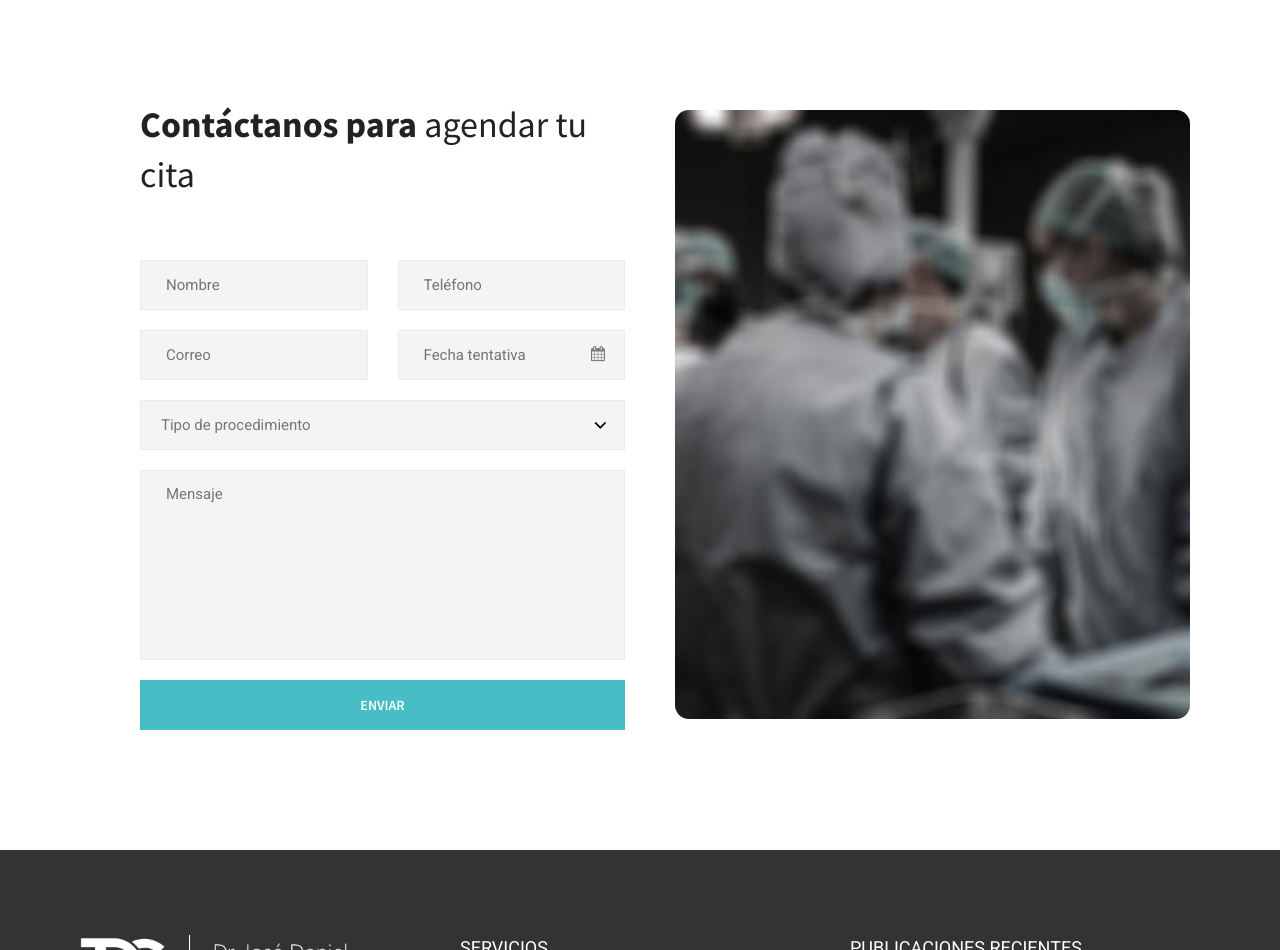
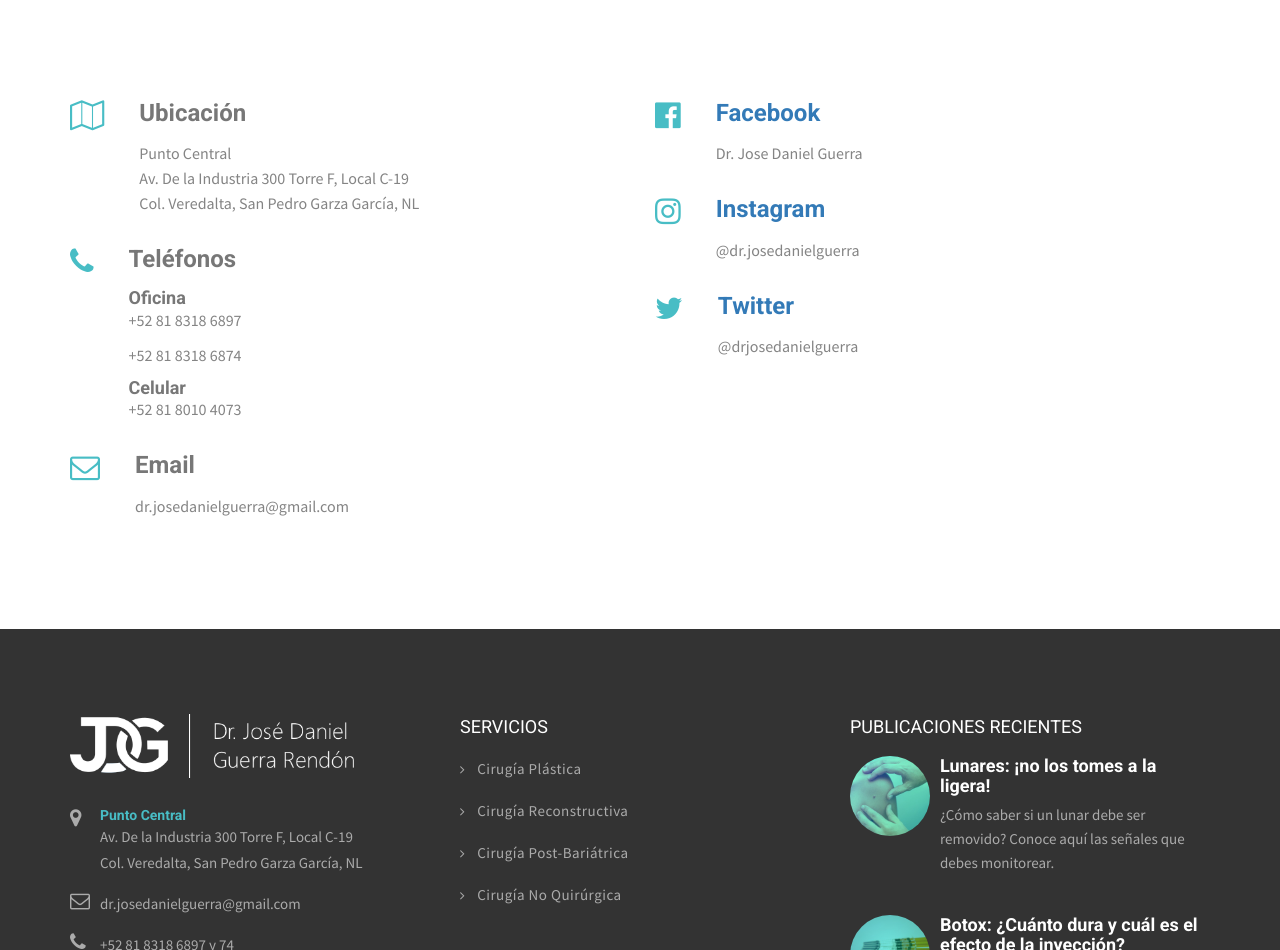
Before and after one commit to DFsharp/dr-dan, a plain HTML site: page appointment.html in a window 1280 px wide. Shown: the part 539-1489 px from the top of the page. Drawn offline with Linux system fonts and the light colour scheme; some packages are replaced by stand-ins of ours.

Commit message:
removes contact forms

```diff
--- a/appointment.html
+++ b/appointment.html
@@ -207,79 +207,114 @@
 <!--End Page Title-->
 
 <!-- Contact Section -->
-<section class="blog-section section style-three appointment-pt0">
+<section class="section contact">
+    <!-- container start -->
     <div class="container">
         <div class="row">
-            <div class="col-md-6 col-sm-12 col-xs-12">
-                <div class="contact-area style-two">
-                    <div class="section-title">
-                        <h3>Contáctanos para<span> agendar tu cita</span></h3>
+            <div class="col-md-6">
+                <!-- address start -->
+                <div class="address-block">
+                    <!-- Location -->
+                    <div class="media">
+                        <a target="_blank" style="display:contents;" href="https://goo.gl/maps/EMSAuZtV4vP2">  <i class="fa fa-map-o" style="width:40px;"></i></a>
+                        <div class="media-body">
+                            <a target="_blank" href="https://goo.gl/maps/EMSAuZtV4vP2">  <h3 style="color:#777777;">Ubicación</h3></a>
+                            <a target="_blank" href="https://goo.gl/maps/EMSAuZtV4vP2">
+                              <p>Punto Central<br>Av. De la Industria 300 Torre F, Local C-19<br>Col. Veredalta, San Pedro Garza García, NL </p></a>
+                        </div>
                     </div>
-                    <form name="contact_form" class="default-form contact-form" action="sendmail.php" method="post">
-                        <div class="row">
-                            <div class="col-md-6 col-sm-12 col-xs-12">
-                                <div class="form-group">
-                                    <input type="text" name="Name" placeholder="Nombre" required="">
-                                </div>
-                                <div class="form-group">
-                                    <input type="email" name="Email" placeholder="Correo" required="">
-                                </div>
+                    <!-- Phone -->
+                    <div class="media">
+                        <i class="fa fa-phone" style="width:40px;"></i>
+                        <div class="media-body">
+                            <h3>Teléfonos</h3>
+                            <h4>Oficina</h4>
+                            <a href="tel:+52 81 8318 6897">
+                              <p>+52 81 8318 6897</p>
+                              </a>
+                              <a href="tel:+52 81 8318 6874">
+                                <p>+52 81 8318 6874</p>
+                                </a>
+                                <h4>Celular</h4>
+                                  <a href="tel:+52 81 8010 4073">
+                                    <p>+52 81 8010 4073</p>
+                                    </a>
+                        </div>
+                    </div>
+                    <!-- Email -->
+                    <div class="media">
+                        <i class="fa fa-envelope-o" style="width:40px;"></i>
+                        <div class="media-body">
+                            <h3>Email</h3>
+                            <a href="mailto:dr.josedanielguerra@gmail.com">
+                              <p>dr.josedanielguerra@gmail.com</p>
+                            </a>
+                        </div>
+                    </div>
+                </div>
+                <!-- address end -->
+            </div>
 
-                            </div>
-                            <div class="col-md-6 col-sm-12 col-xs-12">
 
-                                <div class="form-group">
-                                    <input type="text" name="Phone" placeholder="Teléfono" required="">
-                                </div>
+            <div class="col-md-6">
+                <!-- address start -->
+                <div class="address-block">
 
-                                <div class="form-group">
-                                    <input type="text" name="Date" placeholder="Fecha tentativa" required="" id="datepicker">
-                                    <i class="fa fa-calendar" aria-hidden="true"></i>
-                                </div>
-                <!--
-                                <div class="form-group">
-                                    <select name="subject">
-                                        <option>Doctor</option>
-                                        <option>Diagnostic</option>
-                                        <option>Psychological</option>
-                                    </select>
-                                </div> -->
-                            </div>
-                            <div class="col-md-12 col-sm-12 col-xs-12">
 
-                              <div class="form-group">
-                                  <select name="subject">
-                                      <option>Tipo de procedimiento</option>
-                                      <option>Cirugía plastica</option>
-                                      <option>Cirugía reconstructiva</option>
-                                      <option>Post bariátrica</option>
-                                      <option>No quirúrgica</option>
-                                  </select>
-                              </div>
+                    <!-- Email -->
+                    <div class="media">
+                        <i class="fa fa-facebook-official" style="width:40px;"></i>
+                        <div class="media-body">
 
-                                <div class="form-group">
-                                    <textarea name="form_message" placeholder="Mensaje" required=""></textarea>
-                                </div>
-                                <div class="form-group text-center">
-                                    <button type="submit" class="btn-style-one">Enviar</button>
-                                </div>
-                            </div>
+                            <a href="https://www.facebook.com/dr.josedanielguerra/" target="_blank">
+                              <h3>Facebook</h3>
+                              <p>Dr. Jose Daniel Guerra</p>
+                            </a>
                         </div>
-                    </form>
+                    </div>
+
+
+
+                    <div class="media">
+                        <i class="fa fa-instagram" style="width:40px;"></i>
+                        <div class="media-body">
+
+                            <a href="https://www.instagram.com/dr.josedanielguerra/" target="_blank">
+                              <h3>Instagram</h3>
+                              <p>@dr.josedanielguerra</p>
+                            </a>
+                        </div>
+                    </div>
+
+
+
+                    <div class="media">
+                        <i class="fa fa-twitter" style="width:40px;"></i>
+                        <div class="media-body">
+
+                            <a href="https://twitter.com/drjdanielguerra" target="_blank">
+                              <h3>Twitter</h3>
+                              <p>@drjosedanielguerra</p>
+                            </a>
+                        </div>
+                    </div>
+
+
+
+
+
+
                 </div>
+                <!-- address end -->
             </div>
-            <div class="col-md-6 col-sm-12 col-xs-12">
-                <div class="appointment-image-holder">
-                    <figure>
-                        <img src="images/background/appoinment.jpg" alt="Appointment">
-                    </figure>
-                </div>
-            </div>
+
+
+
+
         </div>
     </div>
+    <!-- container end -->
 </section>
-<!-- End Contact Section -->
-
 
 <!--footer-main-->
 <footer class="footer-main">
```
Also changed, not shown: about.html (+1 -61 lines), contact.html (+53 -1 lines).
